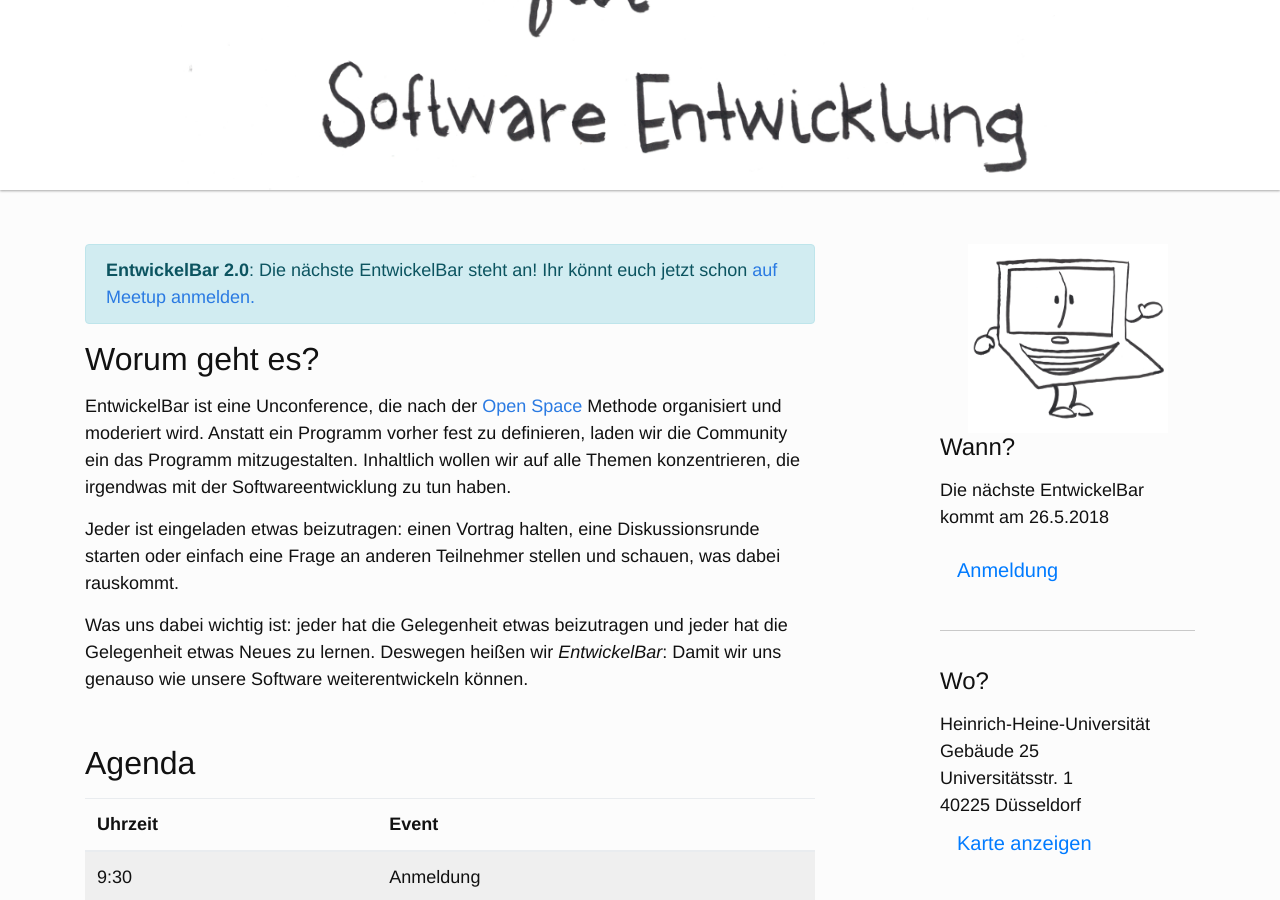
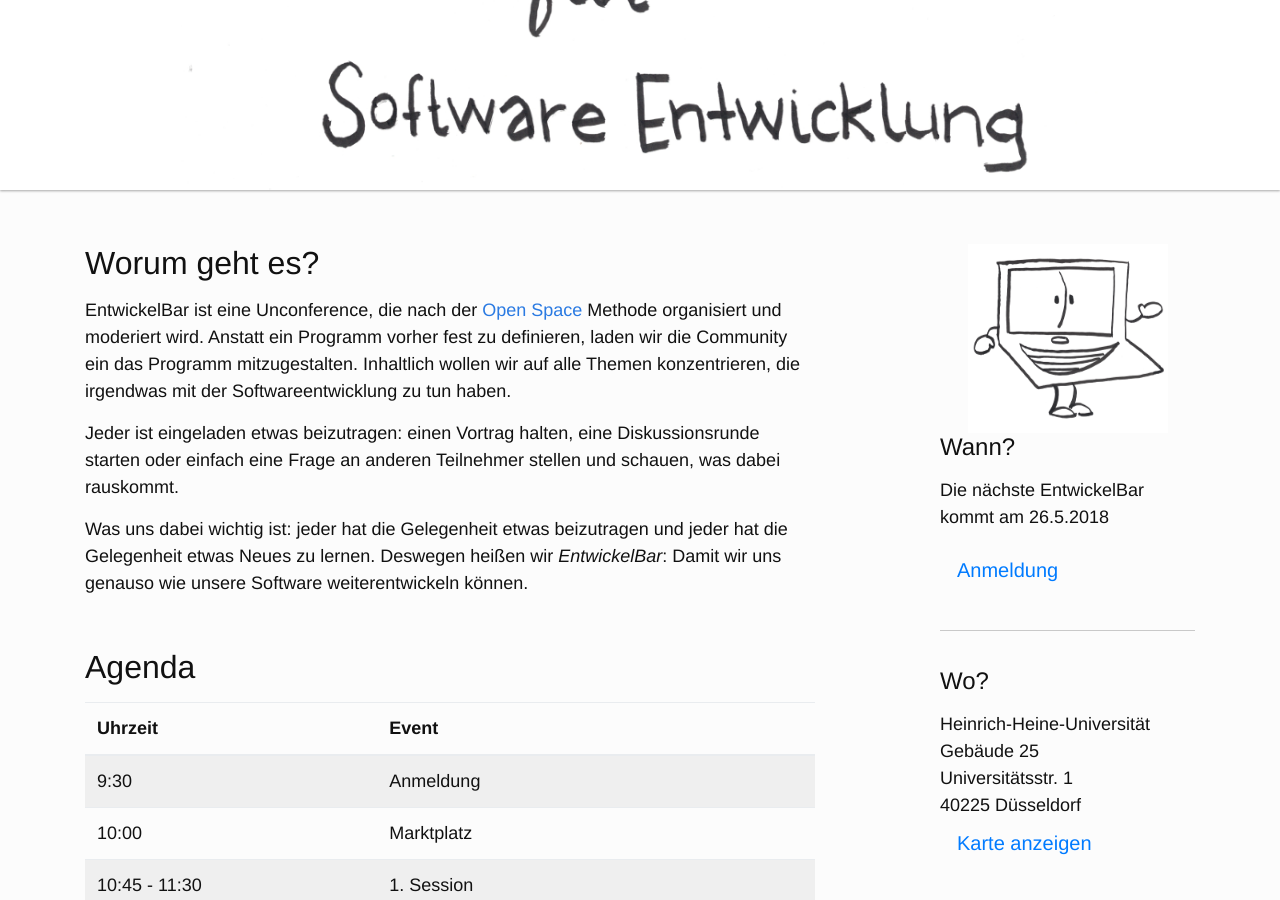
Before and after one commit to EntwickelBar/entwickelbar.github.io, a Jekyll site: the page built from index.html, in a window 1280 px wide and 900 px high, scrolled down 377 px. Built offline with Jekyll 4.4.1, drawn with Linux system fonts in a browser that asks for light colours.

Commit message:
Update index.html

```diff
--- a/index.html
+++ b/index.html
@@ -2,13 +2,13 @@
 layout: default
 ---
 
-<div class="alert alert-info" role="alert">
+<!-- <div class="alert alert-info" role="alert">
   <strong style="font-weight: 600">EntwickelBar 2.0</strong>: Die nächste
   EntwickelBar steht an! Ihr könnt euch jetzt schon
   <a href="https://www.meetup.com/de-DE/rheinJUG/events/248885154/">
     auf Meetup anmelden.
   </a>
-</div>
+</div> -->
 
 <h2>Worum geht es?</h2>
 
```
